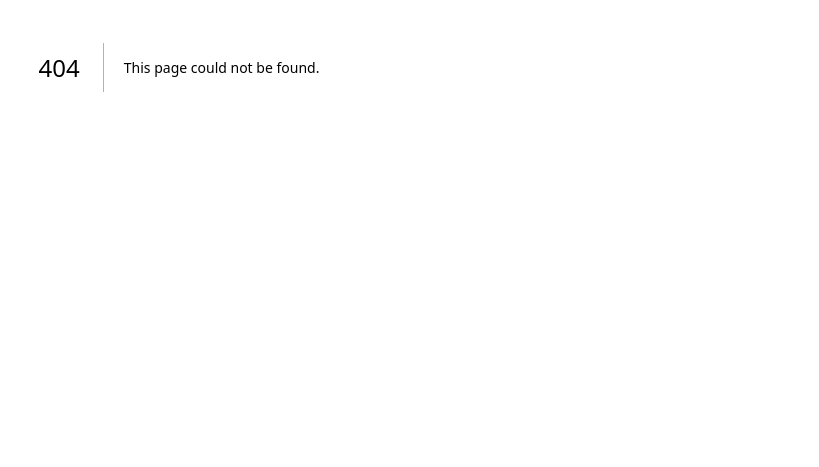
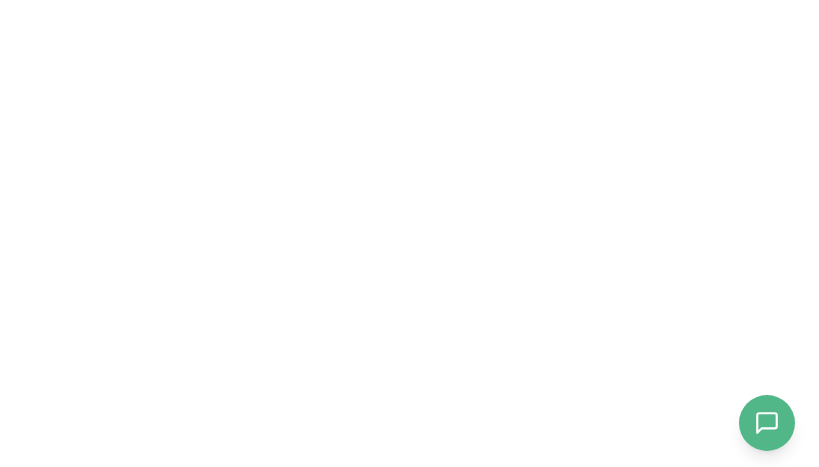
Before and after one commit to lc4490/clovis, a Next.js app: page /widget in a window 1280 px wide. Before the commit this address had no page. Shown: the part 333-800 px from the top of the page, without its empty margins (461-1280 px from the left). Built offline with nearby package versions, Linux system fonts and the light colour scheme.

Commit message:
widget hosting

```diff
--- /dev/null
+++ b/src/app/widget/layout.tsx
@@ -0,0 +1,7 @@
+export default function WidgetLayout({ children }: { children: React.ReactNode }) {
+  return (
+    <div style={{ background: "transparent", width: "100%", height: "100%" }}>
+      {children}
+    </div>
+  );
+}
--- /dev/null
+++ b/src/app/widget/page.tsx
@@ -0,0 +1,19 @@
+"use client";
+
+import { FloatingWidget } from "@/components/FloatingWidget";
+
+export default function WidgetPage() {
+  return (
+    <div
+      style={{
+        width: "100vw",
+        height: "100dvh",
+        background: "transparent",
+        overflow: "hidden",
+        position: "relative",
+      }}
+    >
+      <FloatingWidget />
+    </div>
+  );
+}
--- /dev/null
+++ b/src/components/FloatingWidget.tsx
@@ -0,0 +1,80 @@
+"use client";
+
+import { useState, useRef, useCallback } from "react";
+import { Chat } from "./Chat";
+import { MEMBER } from "@/lib/constants";
+import type { Language } from "@/lib/constants";
+
+const TEXT_SIZES = ["14px", "16px", "19px", "22px"];
+
+export function FloatingWidget() {
+  const [isOpen, setIsOpen] = useState(false);
+  const [language, setLanguage] = useState<Language>("en");
+  const [textIdx, setTextIdx] = useState(1); // default 16px
+  const sendQuickRef = useRef<(prompt: string) => void>(() => {});
+
+  const registerSendQuick = useCallback((fn: (prompt: string) => void) => {
+    sendQuickRef.current = fn;
+  }, []);
+
+  return (
+    <>
+      {/* Chat panel */}
+      {isOpen && (
+        <div
+          className="fixed bottom-[4.5rem] right-4 sm:right-6 z-50 w-[390px] max-w-[calc(100vw-2rem)] rounded-2xl shadow-2xl overflow-hidden border border-clover-border flex flex-col bg-white"
+          style={{
+            height: "min(580px, calc(100dvh - 6rem))",
+            fontFamily: "var(--font-dm-sans), DM Sans, sans-serif",
+          }}
+        >
+          <Chat
+            onQuickAction={registerSendQuick}
+            member={MEMBER}
+            language={language}
+            onLanguageChange={setLanguage}
+            textIdx={textIdx}
+            onTextIdxChange={setTextIdx}
+            textSizes={TEXT_SIZES}
+          />
+        </div>
+      )}
+
+      {/* FAB */}
+      <button
+        onClick={() => setIsOpen((v) => !v)}
+        className="fixed bottom-4 right-4 sm:right-6 z-50 w-14 h-14 rounded-full shadow-lg flex items-center justify-center transition-all duration-200 hover:scale-110 active:scale-95"
+        style={{ background: "#52B788" }}
+        aria-label={isOpen ? "Close chat" : "Open Ask Clovis"}
+      >
+        {isOpen ? (
+          <svg
+            width="22"
+            height="22"
+            viewBox="0 0 24 24"
+            fill="none"
+            stroke="white"
+            strokeWidth="2.5"
+            strokeLinecap="round"
+          >
+            <line x1="18" y1="6" x2="6" y2="18" />
+            <line x1="6" y1="6" x2="18" y2="18" />
+          </svg>
+        ) : (
+          <svg
+            width="26"
+            height="26"
+            viewBox="0 0 24 24"
+            fill="none"
+            stroke="white"
+            strokeWidth="2"
+            strokeLinecap="round"
+            strokeLinejoin="round"
+          >
+            <path d="M21 15a2 2 0 0 1-2 2H7l-4 4V5a2 2 0 0 1 2-2h14a2 2 0 0 1 2 2z" />
+          </svg>
+        )}
+      </button>
+    </>
+  );
+}
```
